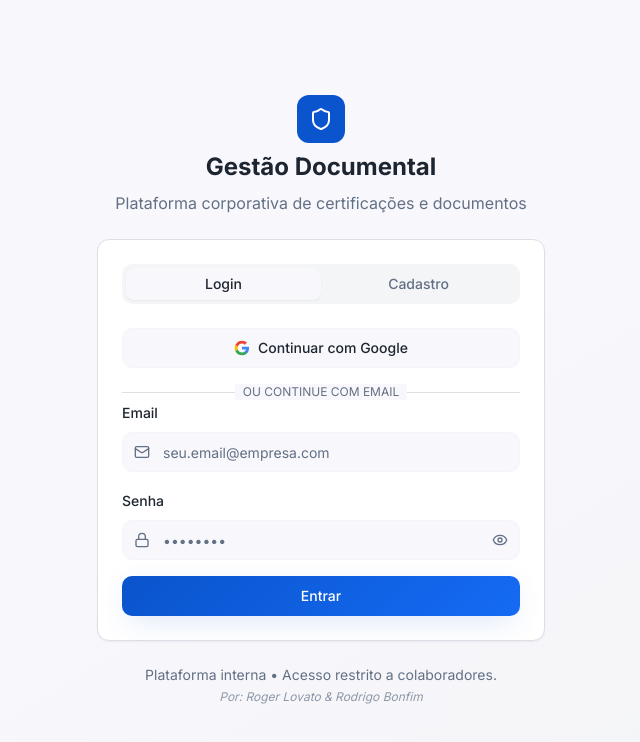
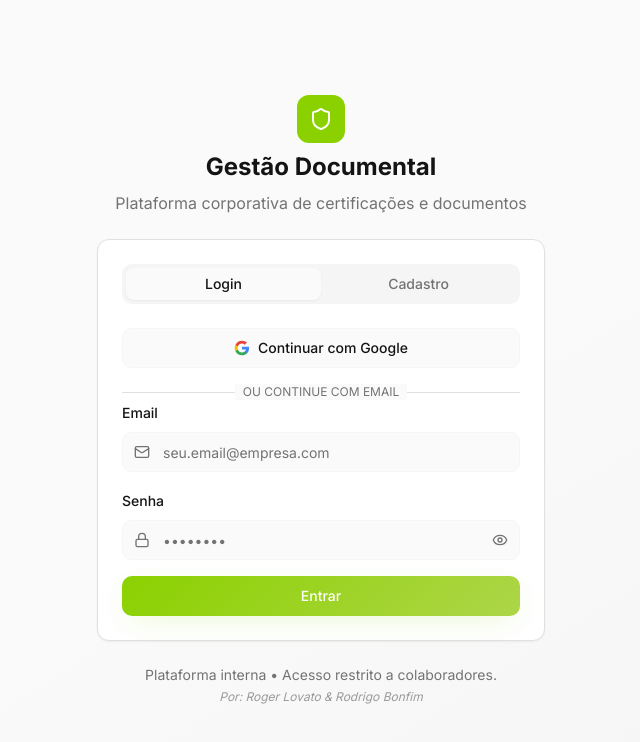
Before and after one commit to DanielDevAmaral/certifylink-pro, a React (Vite) app: page /auth in a window 1280 px wide. Shown: the top 742 px of the page, without its empty margins (319-959 px from the left). Built offline with nearby package versions, Linux system fonts and the light colour scheme; the HTML template or start-up script is replaced by a standard one.

Commit message:
Refactor: Implement CertBase rebranding

```diff
--- a/index.html
+++ b/index.html
@@ -2,28 +2,29 @@
 <html lang="pt-BR">
   <head>
     <meta charset="UTF-8" />
+    <link rel="icon" href="/favicon.png" type="image/png" />
     <meta name="viewport" content="width=device-width, initial-scale=1.0" />
-    <title>DocManager Corporate - Gestão Documental Empresarial</title>
-    <meta name="description" content="Plataforma corporativa para gestão centralizada de certificações, atestados de capacidade técnica e documentos jurídicos/fiscais para editais governamentais." />
-    <meta name="author" content="DocManager Corporate" />
+    <title>CertBase - Plataforma de Gestão de Certificações</title>
+    <meta name="description" content="CertBase: Plataforma moderna para gestão centralizada de certificações profissionais, atestados técnicos e documentos empresariais." />
+    <meta name="author" content="CertBase" />
 
     <!-- Open Graph Meta Tags -->
-    <meta property="og:title" content="DocManager Corporate - Gestão Documental" />
-    <meta property="og:description" content="Plataforma corporativa para gestão de documentos, certificações e atestados técnicos para editais governamentais e grandes empresas." />
+    <meta property="og:title" content="CertBase - Document Platform" />
+    <meta property="og:description" content="Plataforma completa para gestão de certificações, atestados técnicos e documentos empresariais com tecnologia de ponta." />
     <meta property="og:type" content="website" />
     <meta property="og:image" content="https://lovable.dev/opengraph-image-p98pqg.png" />
 
     <!-- Twitter Card Meta Tags -->
     <meta name="twitter:card" content="summary_large_image" />
-    <meta name="twitter:site" content="@docmanager" />
-    <meta name="twitter:title" content="DocManager Corporate - Gestão Documental" />
-    <meta name="twitter:description" content="Plataforma corporativa para gestão centralizada de documentos empresariais." />
+    <meta name="twitter:site" content="@certbase" />
+    <meta name="twitter:title" content="CertBase - Document Platform" />
+    <meta name="twitter:description" content="Gestão moderna e inteligente de certificações e documentos empresariais." />
     <meta name="twitter:image" content="https://lovable.dev/opengraph-image-p98pqg.png" />
 
     <!-- Additional Meta Tags -->
-    <meta name="keywords" content="gestão documental, certificações, atestados técnicos, editais governamentais, documentos jurídicos, compliance" />
+    <meta name="keywords" content="gestão de certificações, certbase, atestados técnicos, documentos empresariais, badges profissionais, compliance" />
     <meta name="robots" content="index, follow" />
-    <link rel="canonical" href="https://docmanager-corporate.lovable.app" />
+    <link rel="canonical" href="https://certbase.lovable.app" />
   </head>
 
   <body>
--- a/src/components/layout/Sidebar.tsx
+++ b/src/components/layout/Sidebar.tsx
@@ -89,12 +89,12 @@ export function Sidebar() {
         {/* Logo */}
         <div className="flex h-16 items-center border-b border-border px-6">
           <div className="flex items-center gap-3">
-            <div className="flex h-8 w-8 items-center justify-center rounded-lg bg-gradient-primary">
-              <Scale className="h-5 w-5 text-primary-foreground" />
+            <div className="flex h-10 w-10 items-center justify-center rounded-lg bg-gradient-primary shadow-sm">
+              <Database className="h-5 w-5 text-primary-foreground" />
             </div>
             <div>
-              <h1 className="text-lg font-bold text-foreground">DocManager</h1>
-              <p className="text-xs text-muted-foreground">Corporate Edition</p>
+              <h1 className="text-lg font-bold text-foreground">CertBase</h1>
+              <p className="text-xs" style={{ color: "#660099" }}>Document Platform</p>
             </div>
           </div>
         </div>
--- a/src/index.css
+++ b/src/index.css
@@ -8,25 +8,25 @@
 
 @layer base {
   :root {
-    /* Corporate Blue Theme */
-    --background: 250 50% 98%;
-    --foreground: 215 25% 15%;
+    /* CertBase Green & Purple Theme */
+    --background: 0 0% 98%;
+    --foreground: 0 0% 8%;
 
-    /* Primary Corporate Blue */
-    --primary: 217 91% 42%;
+    /* Primary Green (#82D400 → #AED748) */
+    --primary: 80 100% 41%;
     --primary-foreground: 0 0% 100%;
-    --primary-hover: 217 91% 38%;
-    --primary-light: 217 91% 95%;
+    --primary-hover: 80 100% 35%;
+    --primary-light: 80 100% 95%;
 
-    /* Secondary Gray Scale */
-    --secondary: 215 15% 92%;
-    --secondary-foreground: 215 25% 25%;
-    --secondary-hover: 215 15% 88%;
+    /* Secondary Purple (#660099 → #BD4AFF) */
+    --secondary: 280 100% 30%;
+    --secondary-foreground: 0 0% 100%;
+    --secondary-hover: 280 100% 25%;
 
-    /* Success Green */
-    --success: 142 76% 36%;
+    /* Success Green (using primary green) */
+    --success: 80 100% 41%;
     --success-foreground: 0 0% 100%;
-    --success-light: 142 76% 95%;
+    --success-light: 80 100% 95%;
 
     /* Warning Orange */
     --warning: 38 92% 50%;
@@ -39,33 +39,33 @@
     --danger-light: 0 84% 95%;
 
     /* Neutral Grays */
-    --muted: 215 15% 96%;
-    --muted-foreground: 215 15% 45%;
-    --accent: 215 15% 94%;
-    --accent-foreground: 215 25% 20%;
+    --muted: 0 0% 96%;
+    --muted-foreground: 0 0% 45%;
+    --accent: 280 100% 97%;
+    --accent-foreground: 280 100% 30%;
 
     /* UI Elements */
     --card: 0 0% 100%;
-    --card-foreground: 215 25% 15%;
+    --card-foreground: 0 0% 8%;
     --popover: 0 0% 100%;
-    --popover-foreground: 215 25% 15%;
-    --border: 215 15% 88%;
-    --input: 215 15% 96%;
-    --ring: 217 91% 42%;
+    --popover-foreground: 0 0% 8%;
+    --border: 0 0% 88%;
+    --input: 0 0% 96%;
+    --ring: 80 100% 41%;
     --destructive: 0 84% 60%;
     --destructive-foreground: 0 0% 100%;
 
-    /* Corporate Gradients */
-    --gradient-primary: linear-gradient(135deg, hsl(217 91% 42%) 0%, hsl(217 91% 52%) 100%);
-    --gradient-secondary: linear-gradient(135deg, hsl(215 15% 92%) 0%, hsl(215 15% 96%) 100%);
-    --gradient-success: linear-gradient(135deg, hsl(142 76% 36%) 0%, hsl(142 76% 46%) 100%);
-    --gradient-background: linear-gradient(180deg, hsl(250 50% 98%) 0%, hsl(250 30% 96%) 100%);
+    /* CertBase Gradients */
+    --gradient-primary: linear-gradient(135deg, hsl(80 100% 41%) 0%, hsl(77 63% 56%) 100%);
+    --gradient-secondary: linear-gradient(135deg, hsl(280 100% 30%) 0%, hsl(280 100% 65%) 100%);
+    --gradient-success: linear-gradient(135deg, hsl(80 100% 41%) 0%, hsl(77 63% 56%) 100%);
+    --gradient-background: linear-gradient(180deg, hsl(0 0% 98%) 0%, hsl(280 20% 97%) 100%);
 
     /* Shadows */
-    --shadow-sm: 0 1px 2px 0 hsl(215 25% 15% / 0.05);
-    --shadow-md: 0 4px 6px -1px hsl(215 25% 15% / 0.1), 0 2px 4px -1px hsl(215 25% 15% / 0.06);
-    --shadow-lg: 0 10px 15px -3px hsl(215 25% 15% / 0.1), 0 4px 6px -2px hsl(215 25% 15% / 0.05);
-    --shadow-corporate: 0 8px 32px -8px hsl(217 91% 42% / 0.2);
+    --shadow-sm: 0 1px 2px 0 hsl(0 0% 8% / 0.05);
+    --shadow-md: 0 4px 6px -1px hsl(0 0% 8% / 0.1), 0 2px 4px -1px hsl(0 0% 8% / 0.06);
+    --shadow-lg: 0 10px 15px -3px hsl(0 0% 8% / 0.1), 0 4px 6px -2px hsl(0 0% 8% / 0.05);
+    --shadow-corporate: 0 8px 32px -8px hsl(80 100% 41% / 0.2);
 
     /* Animations */
     --transition-smooth: all 0.3s cubic-bezier(0.4, 0, 0.2, 1);
@@ -74,38 +74,31 @@
     --radius: 0.75rem;
 
     --sidebar-background: 0 0% 98%;
-
-    --sidebar-foreground: 240 5.3% 26.1%;
-
-    --sidebar-primary: 240 5.9% 10%;
-
-    --sidebar-primary-foreground: 0 0% 98%;
-
-    --sidebar-accent: 240 4.8% 95.9%;
-
-    --sidebar-accent-foreground: 240 5.9% 10%;
-
-    --sidebar-border: 220 13% 91%;
-
-    --sidebar-ring: 217.2 91.2% 59.8%;
+    --sidebar-foreground: 0 0% 15%;
+    --sidebar-primary: 80 100% 41%;
+    --sidebar-primary-foreground: 0 0% 100%;
+    --sidebar-accent: 280 100% 97%;
+    --sidebar-accent-foreground: 280 100% 30%;
+    --sidebar-border: 0 0% 91%;
+    --sidebar-ring: 80 100% 41%;
   }
 
   .dark {
-    /* Corporate Dark Theme */
-    --background: 215 28% 7%;
-    --foreground: 215 15% 95%;
+    /* CertBase Dark Theme */
+    --background: 0 0% 7%;
+    --foreground: 0 0% 95%;
 
-    --primary: 217 91% 55%;
-    --primary-foreground: 215 28% 7%;
-    --primary-hover: 217 91% 60%;
-    --primary-light: 217 91% 15%;
+    --primary: 80 100% 50%;
+    --primary-foreground: 0 0% 7%;
+    --primary-hover: 80 100% 55%;
+    --primary-light: 80 100% 15%;
 
-    --secondary: 215 15% 15%;
-    --secondary-foreground: 215 15% 85%;
-    --secondary-hover: 215 15% 20%;
+    --secondary: 280 100% 50%;
+    --secondary-foreground: 0 0% 100%;
+    --secondary-hover: 280 100% 55%;
 
-    --success: 142 76% 45%;
-    --success-light: 142 76% 15%;
+    --success: 80 100% 50%;
+    --success-light: 80 100% 15%;
 
     --warning: 38 92% 60%;
     --warning-light: 38 92% 15%;
@@ -113,17 +106,17 @@
     --danger: 0 84% 70%;
     --danger-light: 0 84% 15%;
 
-    --card: 215 28% 8%;
-    --card-foreground: 215 15% 95%;
-    --muted: 215 15% 12%;
-    --muted-foreground: 215 15% 65%;
-    --accent: 215 15% 14%;
-    --accent-foreground: 215 15% 90%;
-    --border: 215 15% 20%;
-    --input: 215 15% 12%;
+    --card: 0 0% 8%;
+    --card-foreground: 0 0% 95%;
+    --muted: 0 0% 12%;
+    --muted-foreground: 0 0% 65%;
+    --accent: 280 100% 14%;
+    --accent-foreground: 280 100% 90%;
+    --border: 0 0% 20%;
+    --input: 0 0% 12%;
 
-    --sidebar-background: 215 28% 5%;
-    --sidebar-foreground: 215 15% 90%;
+    --sidebar-background: 0 0% 5%;
+    --sidebar-foreground: 0 0% 90%;
   }
 }
 
```
Also changed, not shown: src/components/ui/certbase-logo.tsx (added, +117 -0 lines), public/favicon.png (added).
